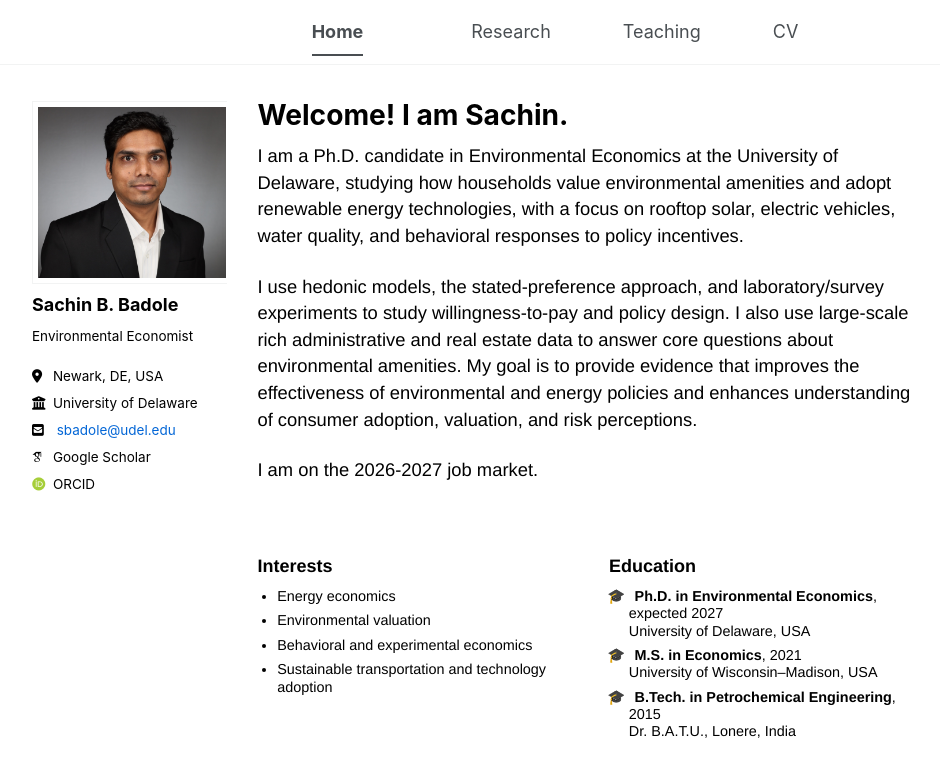
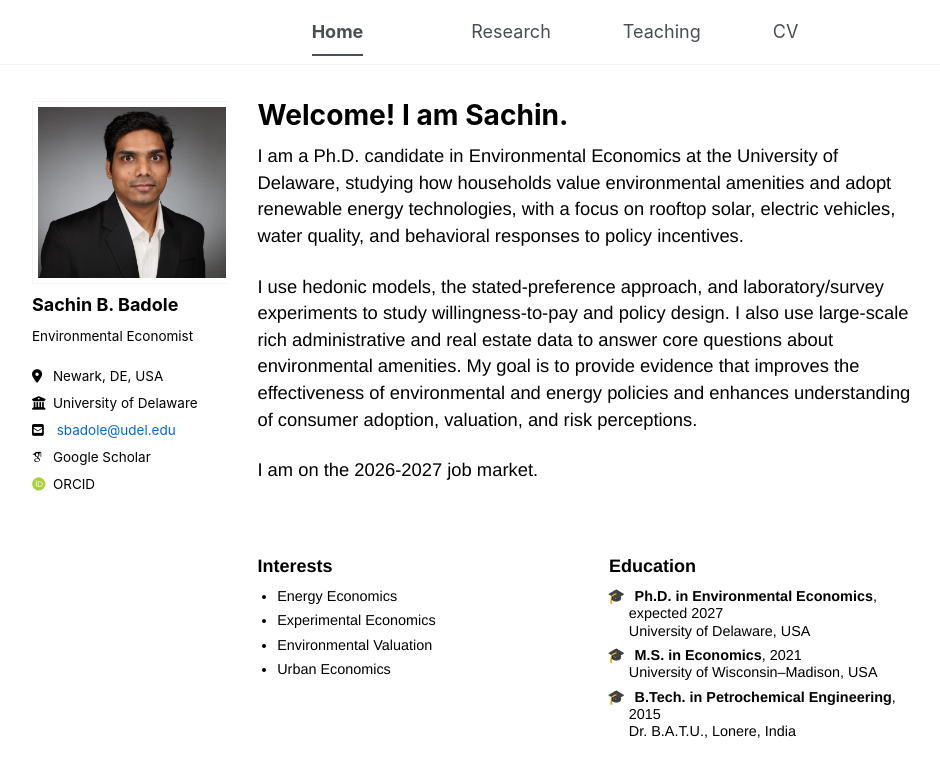
Before and after one commit to sachin-b-badole/sachin-b-badole.github.io, a Jekyll site: the page built from _pages/about.md, in a window 1280 px wide. Shown: the top 777 px of the page, without its empty margins (76-1016 px from the left). Built offline with Jekyll 4.4.1, drawn with Linux system fonts in a browser that asks for light colours; some web fonts are replaced; a script bundle is joined from its source files by our own code; library files that are not in the unit come from our copies.

Commit message:
Update about.md

```diff
--- a/_pages/about.md
+++ b/_pages/about.md
@@ -14,16 +14,15 @@ I use hedonic models, the stated-preference approach, and laboratory/survey expe
 
 I am on the 2026-2027 job market.
 
-
 <div class="two-col-row">
 
   <div class="two-col-block">
     <h3>Interests</h3>
     <ul class="interest-list">
-      <li>Energy economics</li>
-      <li>Environmental valuation</li>
-      <li>Behavioral and experimental economics</li>
-      <li>Sustainable transportation and technology adoption</li>
+      <li>Energy Economics</li>
+      <li>Experimental Economics</li>
+      <li>Environmental Valuation</li>
+      <li>Urban Economics</li>
     </ul>
   </div>
 
```
